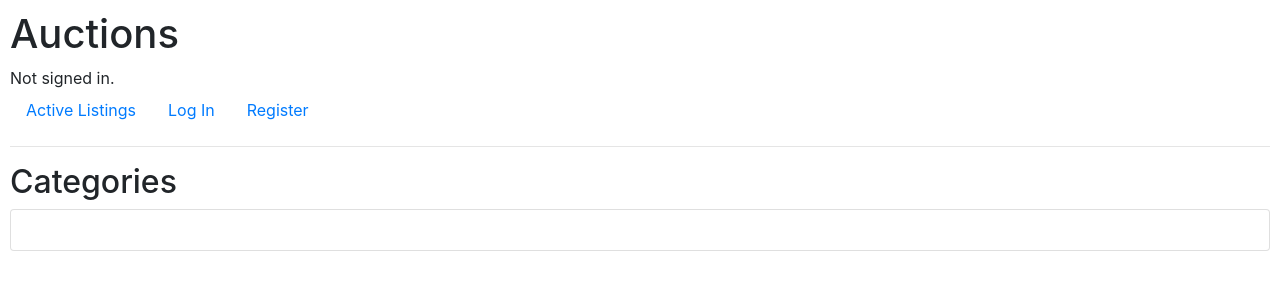
After one commit to ivanseibel/cs50w-project2-commerce, a Django app: page /categories in a window 1280 px wide. The commit adds this page. Shown: the top 300 px of the page. Run offline with Django 3.2, Linux system fonts and the light colour scheme; data that the repository does not hold is empty; some libraries are stand-ins or nearby versions.

Commit message:
feat: add categories page/filter

```diff
--- /dev/null
+++ b/auctions/templates/auctions/categories.html
@@ -0,0 +1,12 @@
+{% extends "auctions/layout.html" %}
+
+{% block body %}
+<h2>Categories</h2>
+<div class="card mb-3" style="padding: 20px;">
+    {% for category in categories %}
+    <a href="{% url 'index' %}?category_id={{category.id}}">
+        <h5>{{category.name}}</h5>
+    </a>
+    {% endfor %}
+</div>
+{% endblock %}
--- a/auctions/templates/auctions/layout.html
+++ b/auctions/templates/auctions/layout.html
@@ -34,6 +34,9 @@
             </a>
         </li>
         <li class="nav-item">
+            <a class="nav-link" href="{% url 'categories' %}">Categories</a>
+        </li>
+        <li class="nav-item">
             <a class="nav-link" href="{% url 'logout' %}">Log Out</a>
         </li>
         {% else %}
--- a/auctions/urls.py
+++ b/auctions/urls.py
@@ -23,4 +23,5 @@ urlpatterns = [
          views.close_auction, name="close_auction"),
     path("post_comment/<str:auction_id>",
          views.post_comment, name="post_comment"),
+    path("categories", views.categories, name="categories"),
 ]
--- a/auctions/views.py
+++ b/auctions/views.py
@@ -94,18 +94,20 @@ def index(request):
             LEFT OUTER JOIN auctions_watchlist w ON w.auction_id = a.id  \
             LEFT OUTER JOIN auctions_category c ON c.id = a.category_id  \
         '
+
         if request.path == "/watchlist":
             sql = sql + '\
                 WHERE w.user_id = %s \
             '
             user_id = get_user(request).id
             cursor.execute(sql, [user_id])
-        if request.GET.get("categoryname", None) != None:
+        elif request.GET["category_id"] != "":
             sql = sql + '\
                 WHERE c.id = %s \
                 AND a.closed = 0 \
             '
-            category_id = request.GET.get("categoryname", None)
+            category_id = UUID(str(request.GET["category_id"])).hex
+            print("category_id", category_id)
             cursor.execute(sql, [category_id])
         else:
             sql = sql + '\
@@ -403,3 +405,14 @@ def post_comment(request, auction_id):
             )
     else:
         return HttpResponseRedirect(reverse("index"))
+
+
+def categories(request):
+    # Get categories to show
+    categories = Category.objects.order_by("name").only("id", "name")
+    print(categories)
+
+    # Render page
+    return render(request, "auctions/categories.html", {
+        "categories": categories
+    })
```
